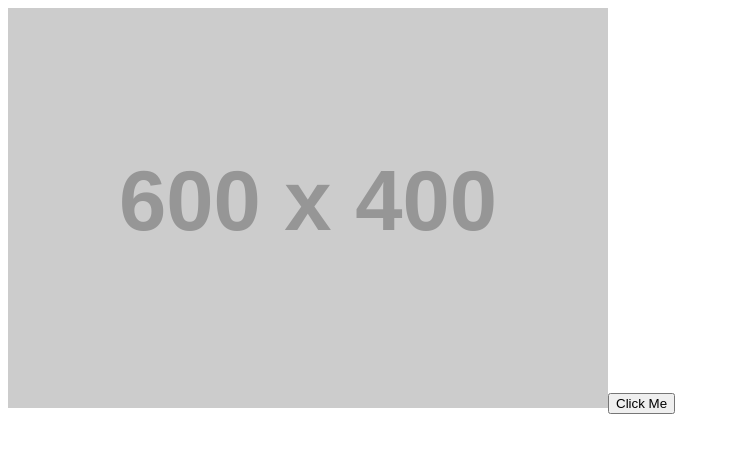
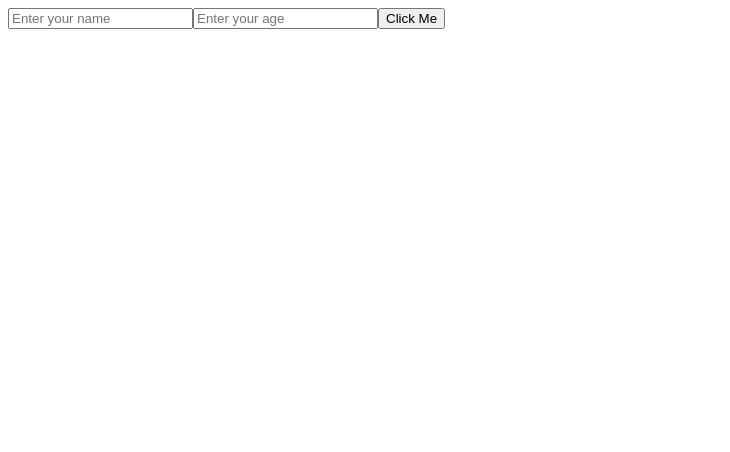
Before and after one commit to iabur/react-learning, a React (Vite) app: page / in a window 1280 px wide. Shown: the top 452 px of the page, without its empty margins (0-730 px from the left). Built offline with nearby package versions, Linux system fonts and the light colour scheme.

Commit message:
Refactor App component to replace image with input fields for name and age, updating button functionality to alert user input on click

```diff
--- a/src/App.jsx
+++ b/src/App.jsx
@@ -1,15 +1,15 @@
-import React, { useRef } from 'react';
+import React from 'react';
 
 
 const App = () => {
-  let imgRef = useRef(null);
+  let nameRef, ageRef;
   const handleClick = () => {
-    imgRef.current.setAttribute("height", "1000px");
-    imgRef.current.setAttribute("width", "1000px");
+    alert(`Name: ${nameRef.value}, Age: ${ageRef.value}`);
   }
   return (
     <div>
-      <img ref={imgRef} src="https://placehold.co/600x400" alt="placeholder" />
+       <input ref={(el) => nameRef = el} placeholder='Enter your name' type="text" />
+       <input ref={(el) => ageRef = el} placeholder='Enter your age' type="text" />
        <button onClick={handleClick}>Click Me</button>
     </div>
   );
```
